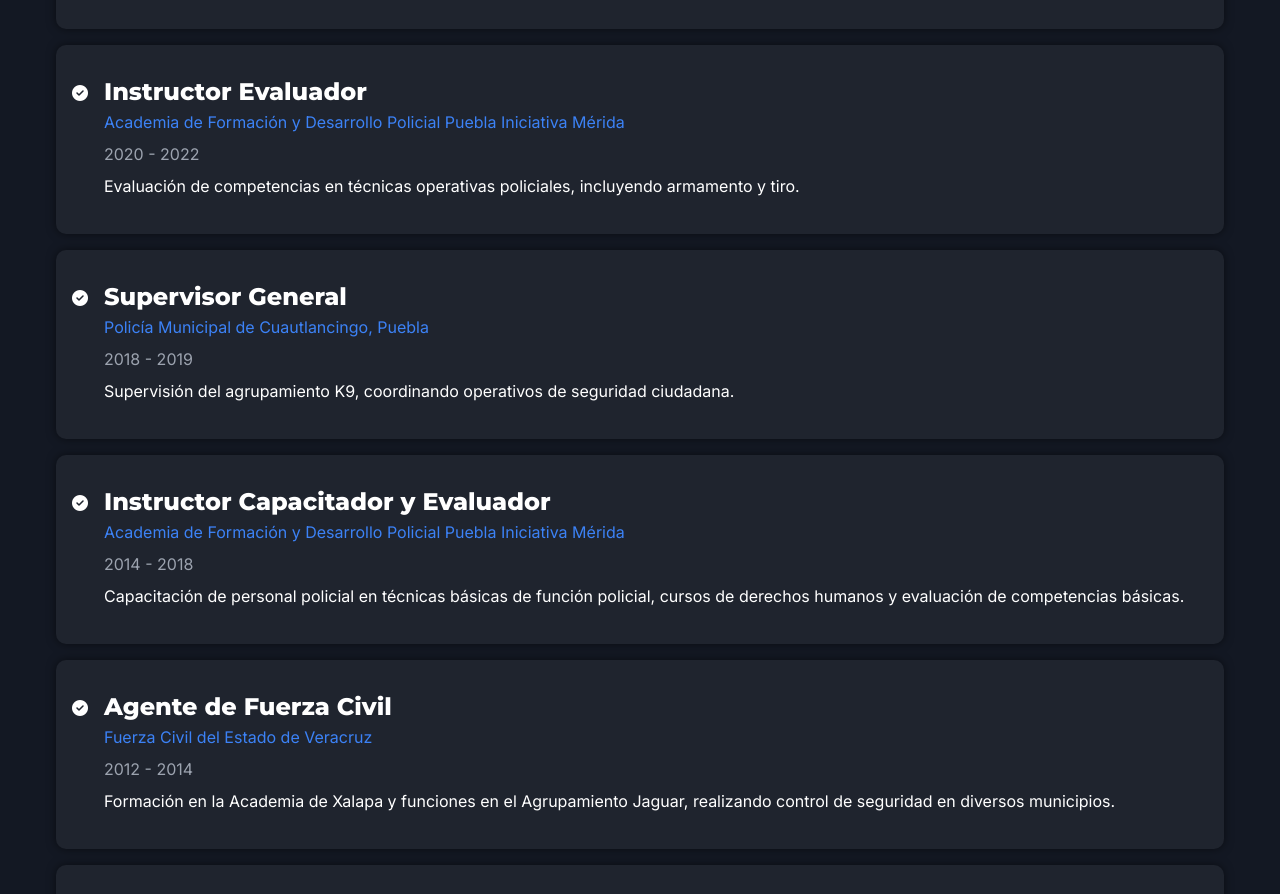
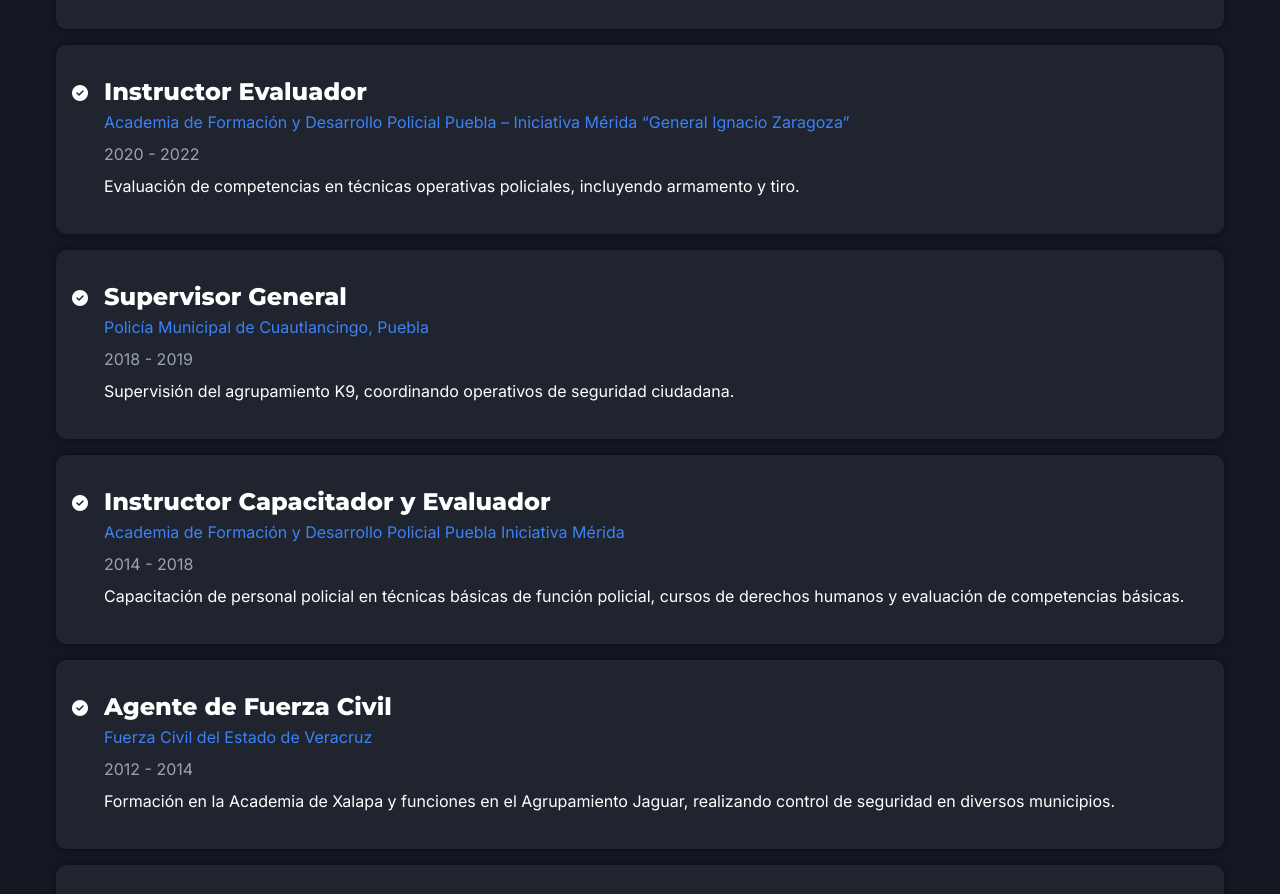
Before and after one commit to Axel-Meyrek/PORTAFOLIO-MARCO-ANTONIO-BAEZ, a website: page index.html in a window 1280 px wide. Shown: the part 1691-2585 px from the top of the page. Drawn offline with nearby package versions, Linux system fonts and the light colour scheme; animation ran at ten frames a second.

Commit message:
Actualizar index.html

```diff
--- a/index.html
+++ b/index.html
@@ -98,7 +98,7 @@
                     <p class="experiencia_icon"><i class="fa-solid fa-circle-check"></i></p>
                     <div class="experiencia_info">
                         <h3 class="experiencia_puesto">Instructor Evaluador</h3>
-                        <p class="experiencia_subtitle">Academia de Formación y Desarrollo Policial Puebla Iniciativa Mérida</p>
+                        <p class="experiencia_subtitle">Academia de Formación y Desarrollo Policial Puebla – Iniciativa Mérida “General Ignacio Zaragoza”</p>
                         <p class="experiencia_time">2020 - 2022</p>
                         <p class="experiencia_description">Evaluación de competencias en técnicas operativas policiales, incluyendo armamento y tiro.</p>
                     </div>
```
